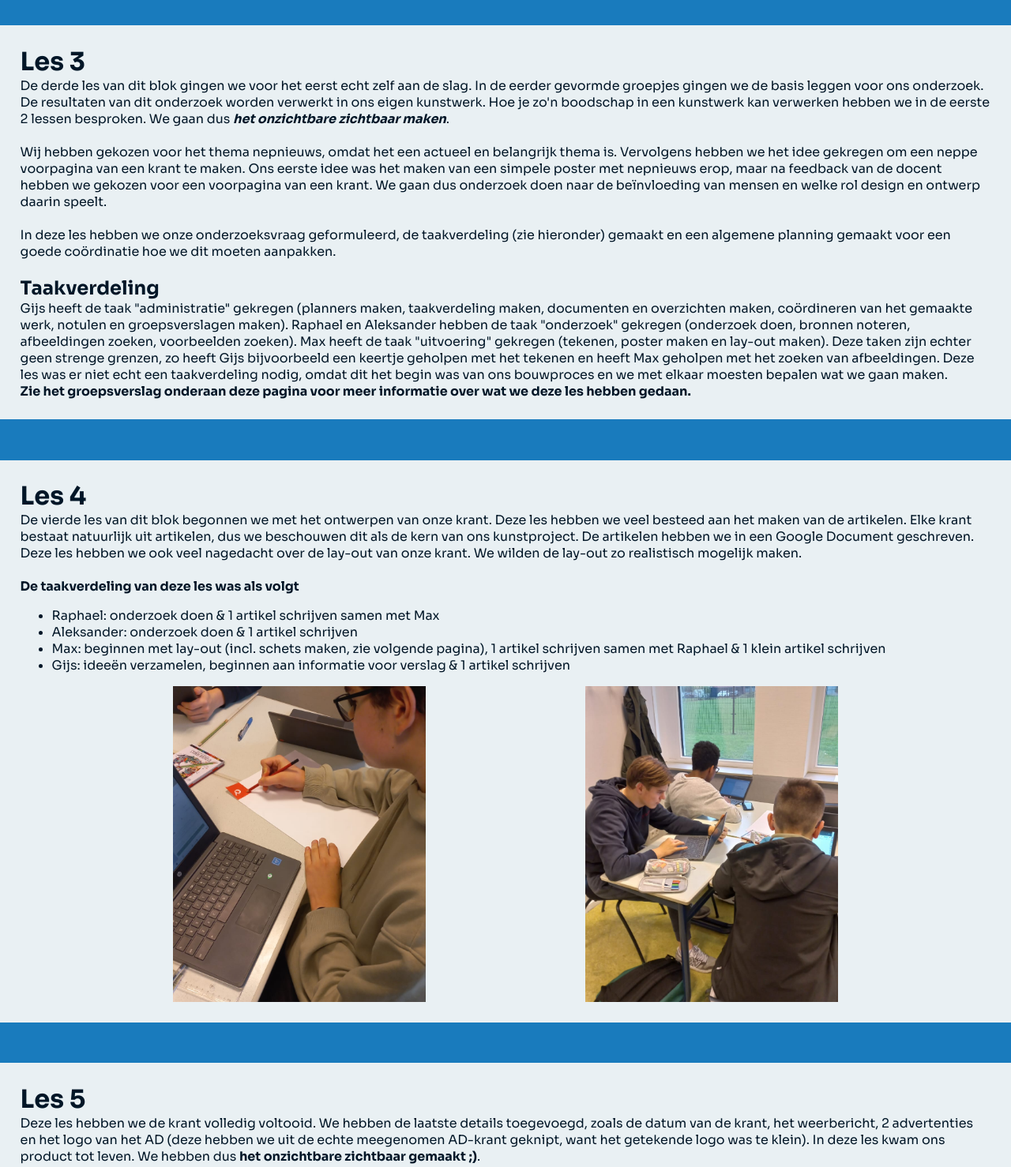
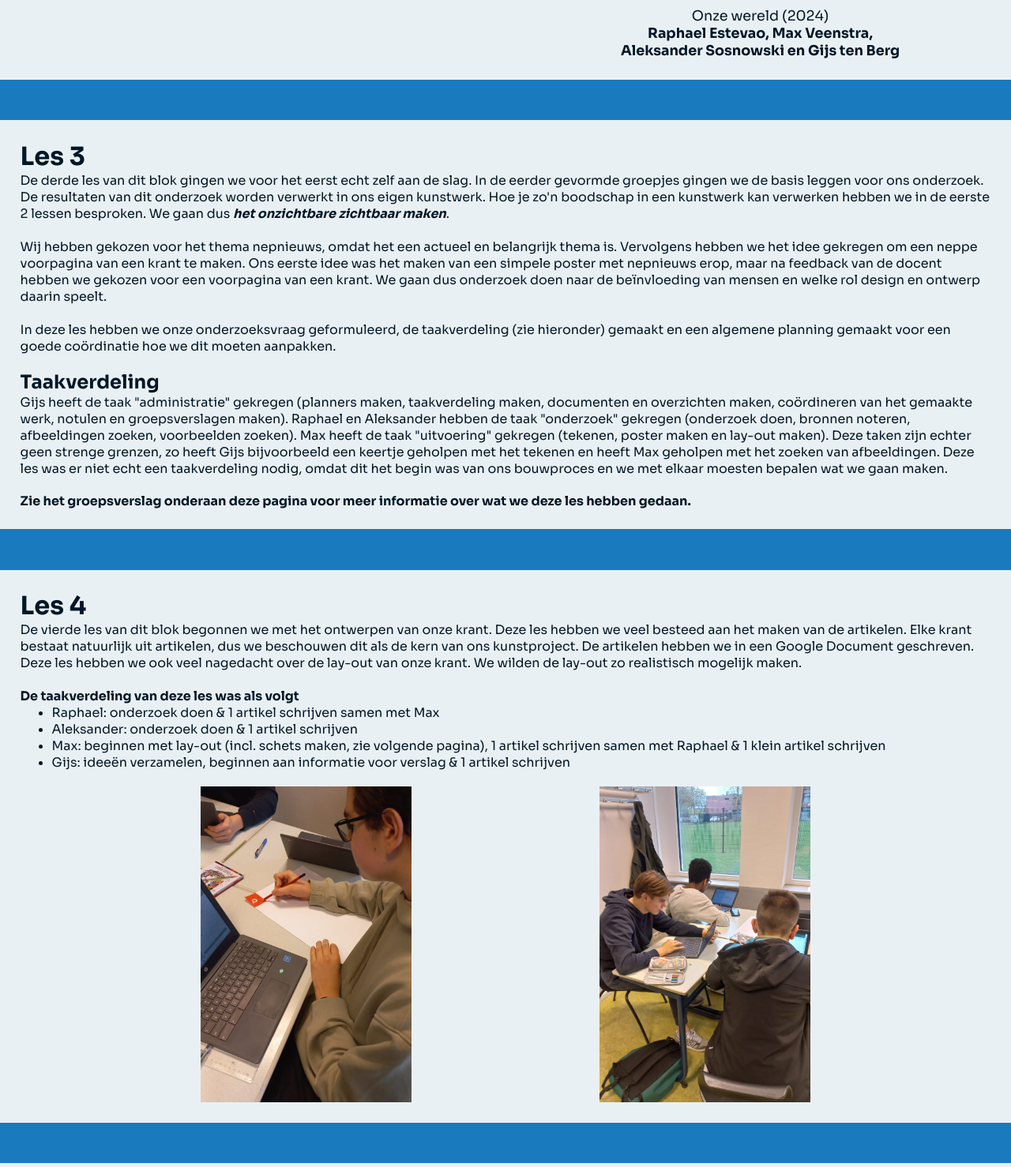
Before and after one commit to Gijs6/ckv, a Flask app: page /gijsckv/blok-1 in a window 1280 px wide. Shown: the part 5022-6500 px from the top of the page at 79% size. Run offline with Flask 3, Linux system fonts and the light colour scheme; some libraries are stand-ins or nearby versions.

Commit message:
Image styles and spacing between txt

```diff
--- a/static/styles/ckvb1.css
+++ b/static/styles/ckvb1.css
@@ -1,13 +1,9 @@
 #megapaginatitelbalken {
     width: 100%;
-    height: 75vh;
+    height: 90vh;
     object-fit: cover;
 }
 
 #alginfo-imgbackground-blok1 {
     background-image: url("/static/afbs/b1/obliteration.jpg");
 }
-
-.groepsverslag {
-    margin-top: 15px;
-}
--- a/static/styles/ckvbasis.css
+++ b/static/styles/ckvbasis.css
@@ -26,6 +26,9 @@ h1, h2, p {
     margin: 0;
 }
 
+ul {
+    margin: 0;
+}
 
 
 /* Header */
@@ -283,6 +286,10 @@ h1, h2, p {
     display: inline-block;
 }
 
+.knop:hover {
+    transform: scale(1.1);
+}
+
 .knop.wit {
     background: var(--wit);
     color: var(--zwart);
@@ -292,7 +299,6 @@ h1, h2, p {
 .knop.wit:hover {
     background: var(--zwart);
     color: var(--wit);
-    transform: scale(1.1);
 }
 
 .knop.blauw {
@@ -379,6 +385,7 @@ h1, h2, p {
     align-items: center;
     gap: 25px;
     text-align: center;
+    width: 75%;
 }
 
 .megatitel-activiteit {
--- a/static/styles/ckvblokpaginas.css
+++ b/static/styles/ckvblokpaginas.css
@@ -47,7 +47,6 @@
     flex-direction: row;
     align-items: center;
     gap: 5%;
-    margin-top: 20px;
 }
 
 .kunstwerkmetcredits.eigenwerk img {
@@ -67,7 +66,6 @@
     flex-direction: column;
     align-items: stretch;
     gap: 30px;
-    margin-top: 20px;
 }
 
 .museumtabelkunstwerkfotos img {
@@ -121,23 +119,30 @@
     align-items: center;
     gap: 10px;
     justify-content: space-evenly;
+    width: 100%;
 }
 
 .verslagtekst-afbeeldingenalg img {
     height: 25em;
-    aspect-ratio: 4/5;
     object-fit: cover;
 }
 
-.vtxtafb-vierkant {
-    aspect-ratio: 1/1 !important;
-}
-
-.vtxtafb-lang {
-    aspect-ratio: 3 / 2 !important;
+.verslagtekst-afbeeldingenalg.collage img {
+    flex-grow: 1;
 }
 
 
 .kunstwerkmetcredits.eindwerk {
     width: unset !important;
 }
+
+.verslagtekst {
+    display: flex;
+    flex-direction: column;
+    gap: 20px;
+    align-items: flex-start;
+}
+
+.vrslgtxtafb-rechthoek {
+    aspect-ratio: 2/3;
+}
--- a/templates/ckvb1.html
+++ b/templates/ckvb1.html
@@ -208,6 +208,7 @@
 
 
     <div class="paginablok verslagtekst">
+        <div class="verslagtekst-tekststukje">
             <h1>Les 3</h1>
             <p>
                 De derde les van dit blok gingen we voor het eerst echt zelf aan de slag.
@@ -222,8 +223,9 @@
                 We gaan dus onderzoek doen naar de beïnvloeding van mensen en welke rol design en ontwerp daarin speelt.
                 <br><br>
                 In deze les hebben we onze onderzoeksvraag geformuleerd, de taakverdeling (zie hieronder) gemaakt en een algemene planning gemaakt voor een goede coördinatie hoe we dit moeten aanpakken.
-            <br><br>
             </p>
+        </div>
+        <div class="verslagtekst-tekststukje">
             <h2>Taakverdeling</h2>
             <p>
                 Gijs heeft de taak "administratie" gekregen (planners maken, taakverdeling maken, documenten en overzichten maken, coördineren van het gemaakte werk, notulen en groepsverslagen maken).
@@ -232,6 +234,7 @@
                 Deze taken zijn echter geen strenge grenzen, zo heeft Gijs bijvoorbeeld een keertje geholpen met het tekenen en heeft Max geholpen met het zoeken van afbeeldingen.
                 Deze les was er niet echt een taakverdeling nodig, omdat dit het begin was van ons bouwproces en we met elkaar moesten bepalen wat we gaan maken.
             </p>
+        </div>
         <p>
             <b>Zie het groepsverslag onderaan deze pagina voor meer informatie over wat we deze les hebben gedaan.</b>
         </p>
@@ -240,6 +243,7 @@
     <div class="paginablok scheiding blauw"></div>
 
     <div class="paginablok verslagtekst">
+        <div class="verslagtekst-tekststukje">
             <h1>Les 4</h1>
             <p>
                 De vierde les van dit blok begonnen we met het ontwerpen van onze krant.
@@ -250,22 +254,28 @@
                 We wilden de lay-out zo realistisch mogelijk maken.
                 <br><br>
                 <b>De taakverdeling van deze les was als volgt</b>
+            </p>
             <ul>
                 <li>Raphael: onderzoek doen & 1 artikel schrijven samen met Max</li>
                 <li>Aleksander: onderzoek doen & 1 artikel schrijven</li>
                 <li>Max: beginnen met lay-out (incl. schets maken, zie volgende pagina), 1 artikel schrijven samen met Raphael & 1 klein artikel schrijven</li>
                 <li>Gijs: ideeën verzamelen, beginnen aan informatie voor verslag & 1 artikel schrijven</li>
             </ul>
-        </p>
+        </div>
+
         <div class="verslagtekst-afbeeldingenalg">
-            <img src="/static/afbs/b1/werken1.jpg">
-            <img src="/static/afbs/b1/werken2.jpg">
+            <img src="/static/afbs/b1/werken1.jpg" class="vrslgtxtafb-rechthoek">
+            <img src="/static/afbs/b1/werken2.jpg" class="vrslgtxtafb-rechthoek">
         </div>
+
     </div>
+
 
     <div class="paginablok scheiding blauw"></div>
 
+
     <div class="paginablok verslagtekst">
+        <div class="verslagtekst-tekststukje">
             <h1>Les 5</h1>
             <p>
                 Deze les hebben we de krant volledig voltooid.
@@ -273,23 +283,32 @@
                 In deze les kwam ons product tot leven. We hebben dus <b>het onzichtbare zichtbaar gemaakt ;)</b>.
                 <br><br>
                 <b>De taakverdeling van deze les was als volgt</b>
+            </p>
             <ul>
                 <li>Raphael: knippen en plakken & advertenties tekenen</li>
                 <li>Aleksander: knippen en plakken & advertenties tekenen</li>
                 <li>Max: ontwerp/lay-out maken en toepassen, poster in elkaar zetten</li>
                 <li>Gijs: knippen en plakken, overleg tussen personen, weerbericht maken</li>
             </ul>
-        </p>
-        <div class="verslagtekst-afbeeldingenalg">
-            <img src="/static/afbs/b1/werken51.jpg" class="vtxtafb-vierkant">
-            <img src="/static/afbs/b1/werken52.jpg" class="vtxtafb-lang">
-            <img src="/static/afbs/b1/werken53.jpg" class="vtxtafb-lang">
-            <img src="/static/afbs/b1/werken54.jpg" class="vtxtafb-vierkant">
-            <img src="/static/afbs/b1/werken55.jpg" class="vtxtafb-vierkant">
-            <a href="https://drive.google.com/file/d/1_1vxHdPLLH0mS5mTJXsVwu1gf1TWpjjd/view?usp=sharing" class="knop blauw timelapse" target="_blank">Bekijk de timelapse van deze les&nbsp;&nbsp;<i class="fa-solid fa-arrow-up-right-from-square"></i></a>
         </div>
-        <h2><br>Eindproduct</h2>
+
+        <div class="verslagtekst-afbeeldingenalg collage">
+            <img src="/static/afbs/b1/werken51.jpg">
+            <img src="/static/afbs/b1/werken52.jpg">
+            <img src="/static/afbs/b1/werken53.jpg">
+            <img src="/static/afbs/b1/werken54.jpg">
+            <img src="/static/afbs/b1/werken55.jpg">
+        </div>
+
+        <a href="https://drive.google.com/file/d/1_1vxHdPLLH0mS5mTJXsVwu1gf1TWpjjd/view?usp=sharing" class="knop blauw timelapse" target="_blank">
+            Bekijk de timelapse van deze les&nbsp;&nbsp;<i class="fa-solid fa-arrow-up-right-from-square"></i>
+        </a>
+
+        <div class="verslagtekst-tekststukje">
+            <h2>Eindproduct</h2>
             <p>Dit is ons eindproduct voor dit blok.</p>
+        </div>
+
         <div class="kunstwerkmetcredits eigenwerk eindwerk">
             <img src="/static/afbs/b1/eindwerk.jpg" id="eindwerkimg">
             <span class="kunstwerknaam">Voorpagina Algemeen Dagblad (Rotterdam) van 29 februari 2024 (nepnieuws) (2024)</span>
@@ -297,14 +316,18 @@
         </div>
     </div>
 
+
     <div class="paginablok scheiding blauw"></div>
 
+
     <div class="paginablok verslagtekst">
+        <div class="verslagtekst-tekststukje">
             <h1>Groepsverslag</h1>
             <p>
                 I.o.v. onze docent hebben we voor dit blok een groepsverslag gemaakt.
                 In dit verslag staat onze <b>taakverdeling</b>, de <b>uitgevoerde taken per les</b>, <b>veel foto's over ons maakproces</b>, ons <b>eindproduct</b>, ons <b>kunstonderzoek</b>, onze <b>inspiratie</b> en <b>nog meer</b>!
             </p>
+        </div>
         <a href="/static/pdfs/GroepsverslagOnzichtbaar.pdf" class="knop blauw groepsverslag" target="_blank">Bekijk het groepsverslag&nbsp;&nbsp;<i class="fa-solid fa-arrow-up-right-from-square"></i></a>
     </div>
 
```
Lines whose indentation alone changed are shown as unchanged.
